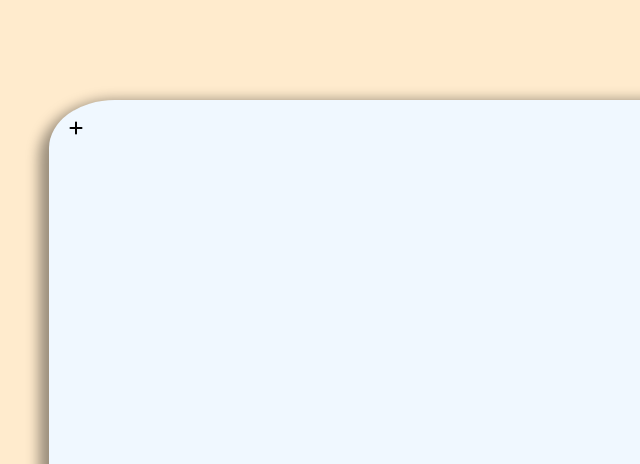
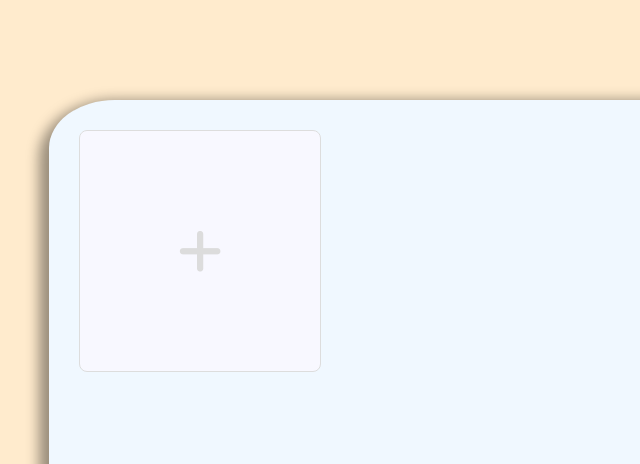
Before and after one commit to JustAYoungDeveloper/Build_Notes, a plain HTML site: page index.html in a window 1280 px wide. Shown: the top 464 px of the page, 181-821 px from the left. Drawn offline with Linux system fonts and the light colour scheme.

Commit message:
Redited styles.css

```diff
--- a/styles.css
+++ b/styles.css
@@ -28,3 +28,46 @@ body {
     align-items: left;
     justify-content: left;
 }
+
+.blankDiv{
+    background-color: azure;
+    display: flex;
+    border: none;
+    justify-content: center;
+    align-items: center;
+    padding: 20px;
+    border-radius: 8%;
+    height: 200px;
+    width: 200px;
+    margin: 10px;
+}
+
+#AddNoteDiv {
+    background-color: ghostwhite;
+    border: 1px solid #ddd;
+    padding: 20px;
+    border-radius: 8px;
+    height: 200px;
+    width: 200px;
+    margin: 10px;
+    cursor: pointer;
+    display: flex;
+    justify-content: center;
+    align-items: center;
+}
+
+#AddNoteDiv:hover {
+    transition: 0.25s;
+    background-color: #f1f1f1;
+}
+
+#AddNoteDiv i {
+    font-size: 50px;
+    color: gainsboro;
+}
+
+#list-container {
+    display: flex;
+    justify-content: left;
+    align-items: left;
+}
```
